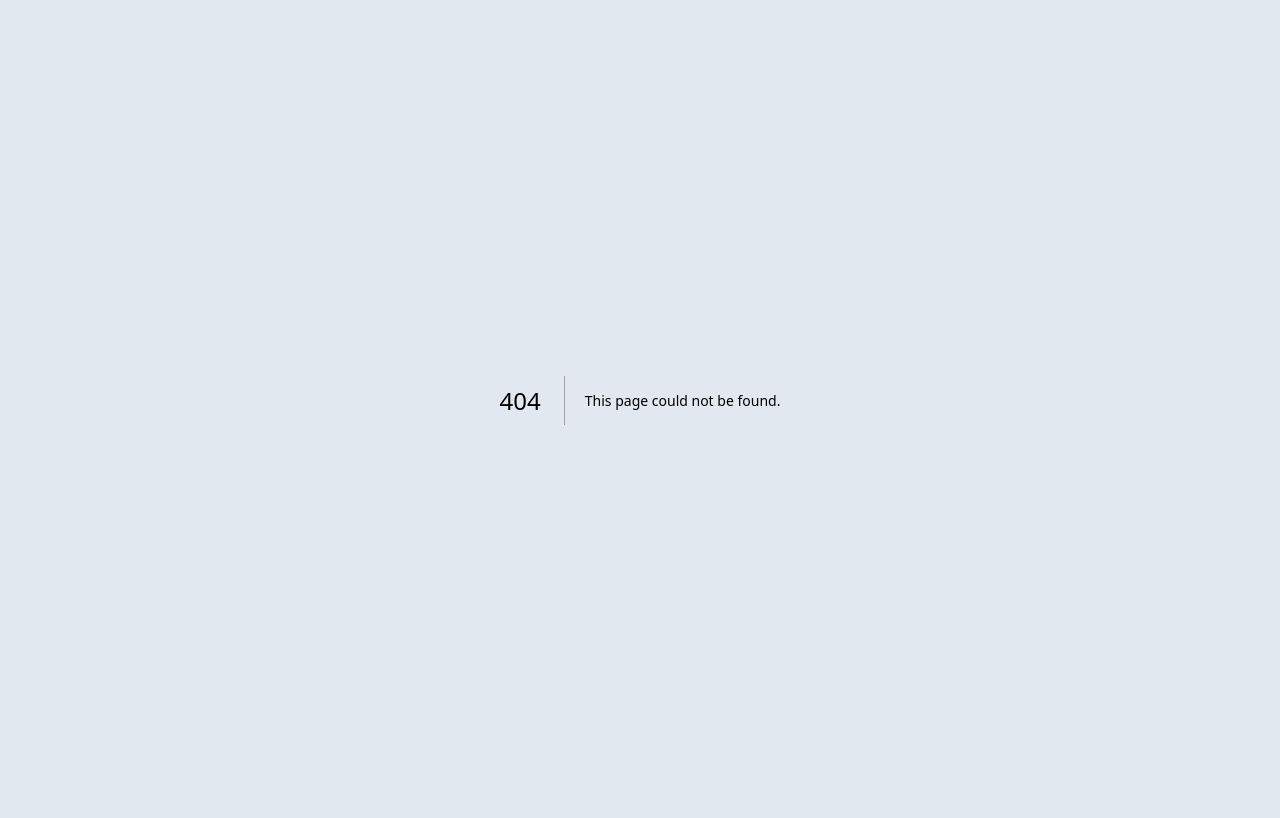
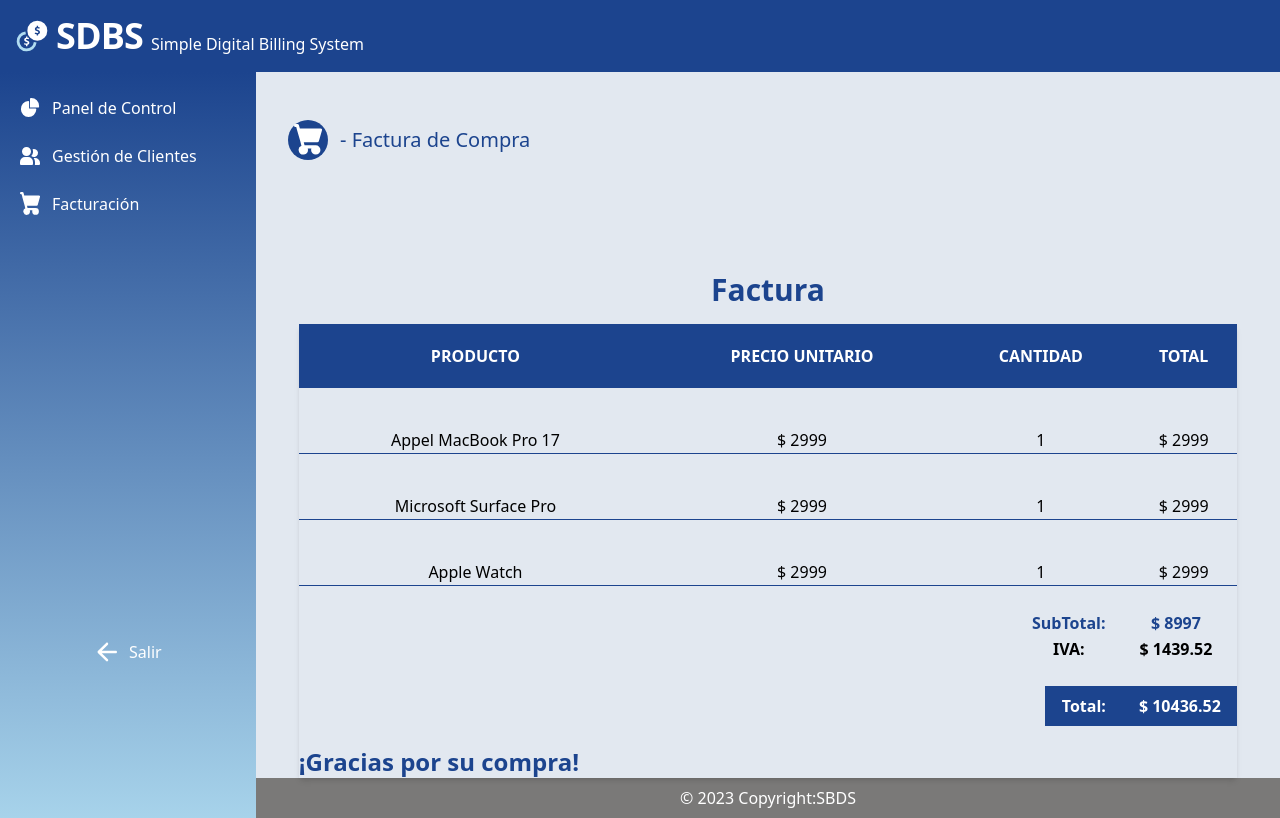
Before and after one commit to Macrophs/Sistema-de-Facturacion, a Next.js app: page /factura in a window 1280 px wide. Before the commit this address had no page. Built offline with nearby package versions, Linux system fonts and the light colour scheme.

Commit message:
Interfaz de Factura y Gestion de clientes

```diff
--- a/src/app/compra_productos/page.jsx
+++ b/src/app/compra_productos/page.jsx
@@ -5,10 +5,10 @@
 
 
 /**
- * Esta es una pagina para la peticion de la cedula al cliente
+ * Esta es una pagina para la selección de productos a comprar
  */
 
-export default function CedulaClientePage() {
+export default function CompraProductosPage() {
     return (
         <Layout>
             <PageMarker icon={'list.svg'} marker={'Compra de Productos'} />
--- /dev/null
+++ b/src/app/factura/page.jsx
@@ -0,0 +1,19 @@
+
+import Factura from "@/components/Factura/Factura";
+import Layout from "@/components/Layouts/Layout";
+import PageMarker from "@/components/PageMarker/PageMarker";
+
+
+
+/**
+ * Esta es una pagina para mostrar la factura de una compra
+ */
+
+export default function FacturaPage() {
+    return (
+        <Layout>
+            <PageMarker icon={'facturacion_option.svg'} marker={'Factura de Compra'} />
+            <Factura/>
+        </Layout>
+    )
+}
--- /dev/null
+++ b/src/app/gestion_clientes/page.jsx
@@ -0,0 +1,20 @@
+
+
+import GestionClientes from "@/components/GestionClientes/GestionClientes";
+import Layout from "@/components/Layouts/Layout";
+import PageMarker from "@/components/PageMarker/PageMarker";
+
+
+
+/**
+ * Esta es una pagina para Gestionar toda al información de los clientes
+ */
+
+export default function GestionClientePage() {
+    return (
+        <Layout>
+            <PageMarker icon={'client.svg'} marker={'Gestión de Clientes'} />
+            <GestionClientes/>
+        </Layout>
+    )
+}
--- a/src/components/Buttons/StandarButton.jsx
+++ b/src/components/Buttons/StandarButton.jsx
@@ -7,9 +7,9 @@
 
 export default function StandarButton({ url, label }) {
     return (
-        <Link href="facturacion"
-            className="bg-marianBlue text-white text-center mt-10 w-2/3 sm:w-96 focus:ring-4 font-medium rounded-lg text-sm  py-2.5 mr-2 mb-2 ">
-            Generar Factura
+        <Link href={url}
+            className="bg-marianBlue text-white text-center  w-2/3 sm:w-1/5 focus:ring-4 font-medium rounded-lg text-sm  py-2.5 mr-2 mb-2 ">
+            {label}
         </Link>
     )
 }
--- a/src/components/CompraProductos/CompraProductos.jsx
+++ b/src/components/CompraProductos/CompraProductos.jsx
@@ -16,7 +16,7 @@
         <TableReadyToBuy/>
 
         <section className=" flex items-center justify-center mb-16 lg:mt-10">
-          <StandarButton/>
+          <StandarButton url={"factura"} label={"Generar Factura"}/>
         </section>
     </>
   )
--- /dev/null
+++ b/src/components/Factura/Factura.jsx
@@ -0,0 +1,15 @@
+import TableFactura from "./TableFactura"
+/**
+ * Este es un componente de la pagina compra producto, que contendrá todo el contenido de la compra
+ */
+
+export default function Factura() {
+  return (
+    <>
+
+        <section className=" flex items-center justify-center">
+            <TableFactura/>
+        </section>
+    </>
+  )
+}
--- /dev/null
+++ b/src/components/Factura/TableFactura.jsx
@@ -0,0 +1,95 @@
+
+/**
+ * Este es un componente para utilizar la tabla que muestra la factura
+ * @params props
+ */
+
+export default function TableFactura({}) {
+
+    const elements = [
+        {
+            label: "Appel MacBook Pro 17",
+            quantity: 1,
+            price_unit: 2999,
+        },
+        {
+            label: "Microsoft Surface Pro",
+            quantity: 1,
+            price_unit: 2999,
+        },
+        {
+            label: "Apple Watch",
+            quantity: 1,
+            price_unit: 2999,
+        },
+    ]
+
+    // Calcular precio +  iva
+    let final_price = 0;
+    elements.map(({quantity, price_unit}) =>{
+        final_price = final_price + (quantity * price_unit);
+    });
+    const iva = 16;
+    let price_iva = (iva * final_price ) / 100 ;
+
+
+    return (
+        <section className="flex flex-col items-center justify-center w-11/12 ">
+            <h1 className="text-marianBlue font-bold mt-20 text-3xl font-bol mb-4 text-center">Factura</h1>
+            <section className='w-full overflow-x-auto shadow-md'>
+                <table className='w-full text-center'>
+                    <thead className="bg-marianBlue text-white font-bold uppercase h-16">
+                        <tr>
+                            <td>Producto</td>
+                            <td>Precio Unitario</td>
+                            <td>Cantidad</td>
+                            <td>ToTal</td>
+                        </tr>
+                    </thead>
+
+                    <tbody className="mt-11">
+
+                    {elements.map(({label,quantity,price_unit}) => (
+                        <tr key={label} className="border-b border-marianBlue">
+                            <td className="pt-10">{label}</td>
+                            <td className="pt-10">$ {price_unit}</td>
+                            <td className="pt-10">{quantity}</td>
+                            <td className="pt-10">$ {price_unit * quantity}</td>
+                        </tr>
+                     ))}
+                    </tbody>
+                </table>
+
+                <table className="flex justify-end space-x-8 p-6 text-center font-bold">
+                    <thead>
+                        <tr>
+                            <td className="text-marianBlue">SubTotal:</td>
+                        </tr>
+                        <tr>
+                            <td>IVA:</td>
+                        </tr>
+                    </thead>
+                    <tbody>
+                        <tr>
+                            <td className="text-marianBlue font-bold">$ {final_price}</td>
+                        </tr>
+                        <tr>
+                            <td>$ {price_iva}</td>
+                        </tr>
+                    </tbody>
+                </table>
+
+                <section className="flex justify-end w-full">
+                    <section className="flex justify-around items-center bg-marianBlue w-48 h-10 text-white font-bold">
+                        <p>Total:</p>
+                        <p>$ {final_price + price_iva}</p>
+                    </section>
+                </section>
+
+                <section className="flex justify-start w-full mt-5">
+                    <p className="text-marianBlue text-xl lg:text-2xl font-bold">¡Gracias por su compra!</p>
+                </section>
+            </section>
+        </section>
+    )
+}
--- /dev/null
+++ b/src/components/GestionClientes/GestionClientes.jsx
@@ -0,0 +1,33 @@
+
+import Search from "../Tables/Search"
+
+import Pagination from "../Tables/Pagination"
+import StandarButton from "../Buttons/StandarButton"
+import TableClient from "./TableClient"
+
+/**
+ * Este es un componente relacionado a la gestion de clientes
+ */
+
+export default function GestionClientes() {
+    return (
+    <section className="flex  items-center justify-center  lg:mt-0 ">
+        <section className="w-full lg:w-3/4 overflow-x-auto shadow-md sm:rounded-lg p-6 bg-white">
+
+            <h4 className="text-marianBlue text-2xl text-center font-bold">Gestión de Clientes</h4>
+
+            <div class="flex items-center justify-between py-4 bg-white">
+            <Search label={"Buscar Cliente"}/>
+
+            <StandarButton url={"/"} label={"Registrar Cliente"} />
+            </div>
+
+            <TableClient/>
+
+            <Pagination/>
+
+        </section>
+    </section>
+
+    )
+  }
--- /dev/null
+++ b/src/components/GestionClientes/TableClient.jsx
@@ -0,0 +1,87 @@
+
+
+/**
+ * Este es un componente para utilizar la tabla que muestra la gestion de clientes
+ * @params props
+ */
+
+export default function TableClient({}) {
+
+    const elements = [
+        {
+            label: "Neil Sims",
+            cedula: "V30123422",
+        },
+        {
+            label: "Neil Sims",
+            cedula: "V30123422",
+        },
+        {
+            label: "Neil Sims",
+            cedula: "V30123422",
+        },
+        {
+            label: "Neil Sims",
+            cedula: "V30123422",
+        },
+        {
+            label: "Neil Sims",
+            cedula: "V30123422",
+        },
+    ]
+
+    return (
+        <table className="w-full  text-sm text-left text-gray-500 ">
+                        <thead className="text-xs text-gray-700 uppercase bg-gray-50 ">
+                            <tr>
+
+                                <th scope="col" className="px-6 py-3">
+                                    Cédula
+                                </th>
+                                <th scope="col" className="px-10 py-3">
+                                    Nombre
+                                </th>
+                                <th scope="col" colspan="2" className=" pl-32 py-3 ">
+                                    Acciones
+                                </th>
+                            </tr>
+                        </thead>
+                        <tbody>
+                        {elements.map(({label,cedula}) => (
+                            <tr key={cedula} className="bg-white border-b  hover:bg-gray-50 ">
+
+                                <td className="px-6 py-4">
+                                    {cedula}
+                                </td>
+                                <th scope="row" className="flex items-center px-6 py-4 text-gray-900 whitespace-nowrap ">
+
+                                    <div className="pl-3">
+                                        <div className="text-base font-semibold">{label}</div>
+
+                                    </div>
+                                </th>
+
+                                <td className="px-6 py-4">
+
+                                    <a href="modificar_cliente.html" type="button" data-modal-target="editUserModal"
+                                        data-modal-show="editUserModal"
+                                        className="text-marianBlue font-medium hover:underline">Editar</a>
+                                </td>
+                                <td className="px-6 py-4">
+
+                                    <a href="#" type="button" data-modal-target="editUserModal"
+                                        data-modal-show="editUserModal"
+                                        className="font-medium text-red-600  hover:underline">Eliminar </a>
+                                </td>
+                            </tr>
+                        ))}
+
+
+
+
+
+
+                        </tbody>
+                    </table>
+    )
+}
--- a/src/components/Layouts/Layout.jsx
+++ b/src/components/Layouts/Layout.jsx
@@ -14,7 +14,7 @@
         icon: "dashboard.svg",
     },
     {
-        url : "/",
+        url : "gestion_clientes",
         label : "Gestión de Clientes",
         icon : "user_option.svg",
     },
--- a/src/components/Tables/Search.jsx
+++ b/src/components/Tables/Search.jsx
@@ -8,9 +8,9 @@
     return (
         <section className="pb-4 bg-white">
             <label for="table-search" className="sr-only">{label}</label>
-                <section className="flex">
-                    <section className="absolute -z-0 top-7 flex items-center pl-3 pointer-events-none">
-                        <Image className="pt-1" width={16} height={16} src="../img/search.svg" alt="Search Icon Image"/>
+                <section className="relative">
+                    <section className="absolute inset-y-0 left-0 flex items-center pl-3 pointer-events-none">
+                        <Image width={16} height={16} src="/images/icons/search.svg" alt="Search Icon Image"/>
                         </section>
                         <input type="text" id="table-search"
                             className="block p-2 pl-10 text-sm text-gray-900 border border-gray-300 rounded-lg w-80 bg-gray-50 focus:ring-blue-500 focus:border-blue-500"
```
Also changed, not shown: public/images/icons/client.svg (added), public/images/icons/search.svg (added).
